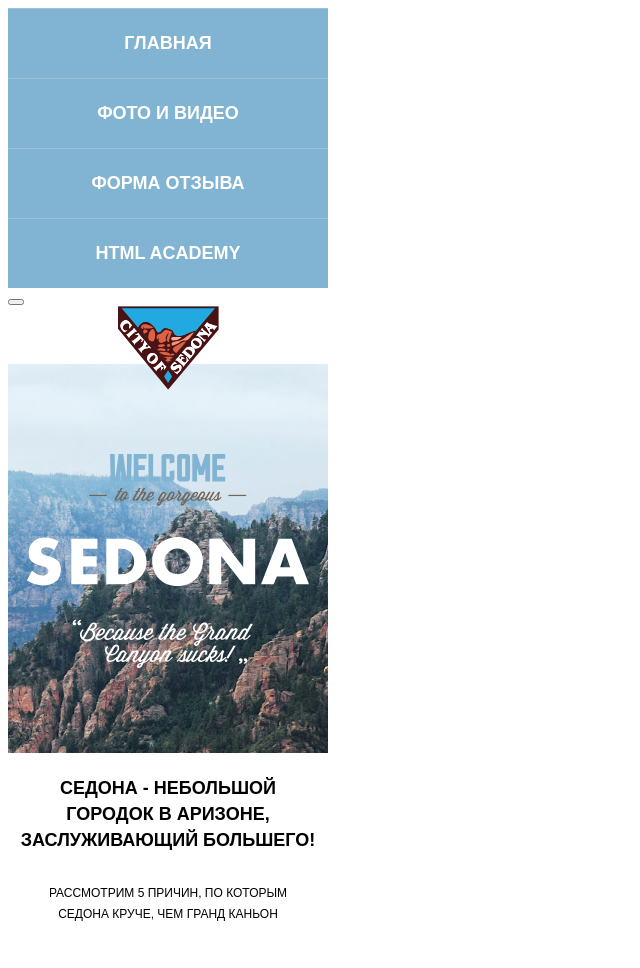
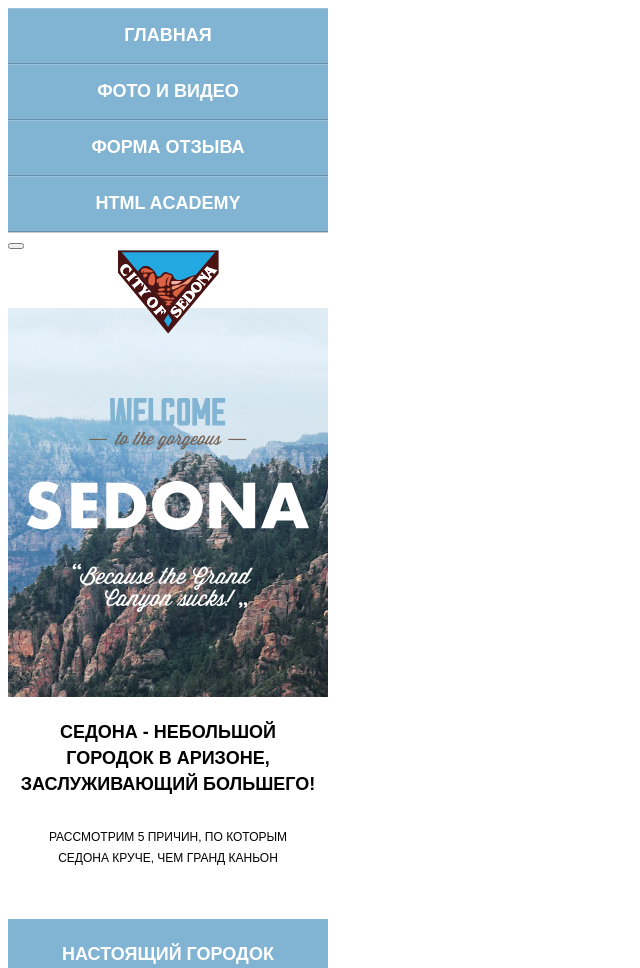
Before and after one commit to AndreiKavalenka/428409-sedona-21, a website: page source/index.html in a window 1280 px wide. Shown: the top 968 px of the page, without its empty margins (0-640 px from the left). Drawn offline with nearby package versions, Linux system fonts and the light colour scheme; files that its build step writes are made by us from their sources.

Commit message:
Правка №1 по index.html

```diff
--- a/source/less/advantages.less
+++ b/source/less/advantages.less
@@ -42,7 +42,6 @@
   background-color: #EEEEEE;
   display: flex;
   flex-direction: column;
-  flex-wrap: wrap;
 
   &--custom {
     color: @special-text-color;
@@ -56,10 +55,6 @@
     text-align: center;
     padding-top: 25px;
     margin: 0;
-  }
-
-  &-title:first-child {
-    margin-top: 35px;
   }
 
   &-numbering {
--- a/source/less/main-nav.less
+++ b/source/less/main-nav.less
@@ -1,5 +1,6 @@
 .main-nav {
   width: 100%;
+  font-family: @font;
 }
 
 .main-nav__list {
@@ -7,21 +8,27 @@
   padding: 0;
   list-style: none;
   text-align: center;
+  display: flex;
+  flex-direction: column;
+  //justify-content: center;
 }
 
 .main-nav__list-item {
   background-color: @mobile-menu-button-color;
   width: 320px;
   height: 55px;
-  padding-top: 15px;
   text-transform: @font-style;
-  box-shadow: inset 0px 1px 0px rgba(255, 255, 255, 0.2);
+  border-bottom: 1px solid #678fa8;
+  box-shadow: 0px 1px 0px rgba(1, 1, 1, 0.2), inset 0px 1px 0px rgba(255, 255, 255, 0.2);
+
 }
 
 .main-nav__list-link {
   text-decoration: none;
-  font-size: @menu-font-size;
+  display: block;
+  //padding-top: 6%;
+  font-size: 18px;
   color: white;
-  line-height: 40px;
+  line-height: 55px;
   font-weight: bold;
 }
```
Also changed, not shown: source/img/icon-line.svg (added).
